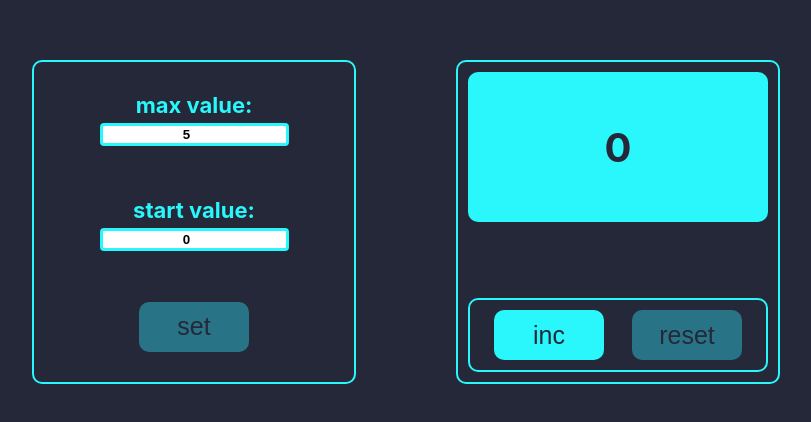
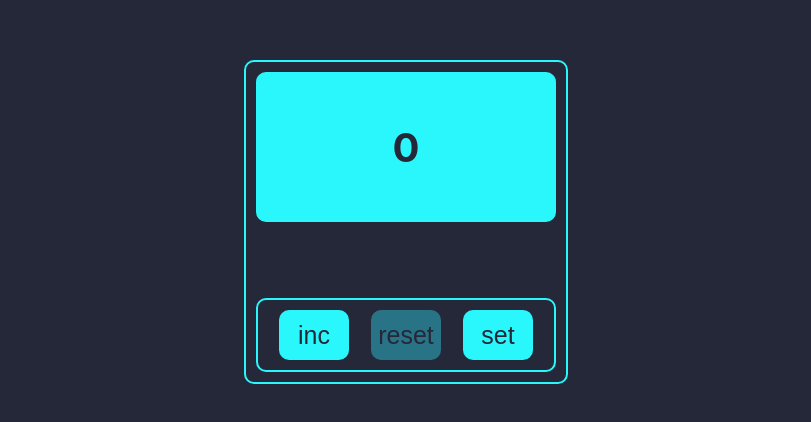
Before and after one commit to cloud178/counter, a React (Create React App) app: page / in a window 1280 px wide. Shown: the part 178-600 px from the top of the page, without its empty margins (234-1045 px from the left). Built offline with nearby package versions, Linux system fonts and the light colour scheme.

Commit message:
counterV2 - 1.0.0

```diff
--- a/src/App.css
+++ b/src/App.css
@@ -31,7 +31,7 @@
     border-radius: 10px;
     border: none;
     cursor: pointer;
-    width: 110px;
+    width: 70px;
     height: 50px;
     font-size: 25px;
     color: #242838;
--- a/src/App.tsx
+++ b/src/App.tsx
@@ -9,6 +9,7 @@ function App() {
     const [maxValue, setMaxValue] = useState<number>(5);
     const [minValue, setMinValue] = useState<number>(0);
     const [textOrCounter, setTextOrCounter] = useState<boolean>(false);
+    const [counterMenu, setCounterMenu] = useState<boolean>(false)
 
     useEffect(() => {
         const maxCounterValue = localStorage.getItem('maxCounterValue')
@@ -50,22 +51,29 @@ function App() {
 
     return (
         <div className="App">
-            <SetValueCounter
+            {
+                counterMenu
+                ? <SetValueCounter
                         maxValue={maxValue}
                         minValue={minValue}
                         setMaxValueHandler={setMaxValueHandler}
                         setMinValueHandler={setMinValueHandler}
                         setCounterWithStartValue={setCounterWithStartValue}
                         changeTextOrCounterMessage={changeTextOrCounterMessage}
+                        counterMenu={counterMenu}
+                        setCounterMenu={setCounterMenu}
                     />
-            <Counter
+                : <Counter
                         counter={counter}
                         increaseCounter={increaseCounter}
                         resetCounter={resetCounter}
                         minValue={minValue}
                         maxValue={maxValue}
                         textOrCounter={textOrCounter}
+                        counterMenu={counterMenu}
+                        setCounterMenu={setCounterMenu}
                     />
+            }
         </div>
     );
 }
--- a/src/components/Counter.tsx
+++ b/src/components/Counter.tsx
@@ -8,6 +8,8 @@ type CounterType = {
     maxValue: number
     minValue: number
     textOrCounter: boolean
+    counterMenu: boolean
+    setCounterMenu: (value: boolean) => void
 }
 
 export const Counter = (props: CounterType) => {
@@ -19,6 +21,7 @@ export const Counter = (props: CounterType) => {
         textOrCounter,
         increaseCounter,
         resetCounter,
+        ...restProps
     } = props
 
     let maxVaLueFromLocalStorage = maxValue;
@@ -33,6 +36,10 @@ export const Counter = (props: CounterType) => {
 
     const resetCounterHandler = () => {
         resetCounter()
+    }
+
+    const togleCounterMenuHandler = () => {
+        restProps.setCounterMenu(!restProps.counterMenu)
     }
 
 
@@ -69,6 +76,10 @@ export const Counter = (props: CounterType) => {
                         || textOrCounter
                     }
                 />
+                <Button
+                    title={'set'}
+                    callback={togleCounterMenuHandler}
+                />
             </div>
         </div>
     );
--- a/src/components/SetValueCounter.tsx
+++ b/src/components/SetValueCounter.tsx
@@ -8,6 +8,8 @@ type SetValueCounterType = {
     setMinValueHandler: (value: string) => void
     setCounterWithStartValue: (value: number) => void
     changeTextOrCounterMessage: (value: boolean) => void
+    counterMenu: boolean
+    setCounterMenu: (value: boolean) => void
 }
 
 
@@ -18,7 +20,8 @@ export const SetValueCounter = (props: SetValueCounterType) => {
         setMaxValueHandler,
         setMinValueHandler,
         setCounterWithStartValue,
-        changeTextOrCounterMessage
+        changeTextOrCounterMessage,
+        ...restProps
     } = props
 
     const [btnSetDisabled, setBtnSetDisabled] = useState<boolean>(true)
@@ -40,6 +43,7 @@ export const SetValueCounter = (props: SetValueCounterType) => {
         localStorage.setItem('minCounterValue', JSON.stringify(minValue))
         setCounterWithStartValue(minValue)
         changeTextOrCounterMessage(false)
+        restProps.setCounterMenu(!restProps.counterMenu)
     }
 
     return (
```
Lines whose indentation alone changed are shown as unchanged.
